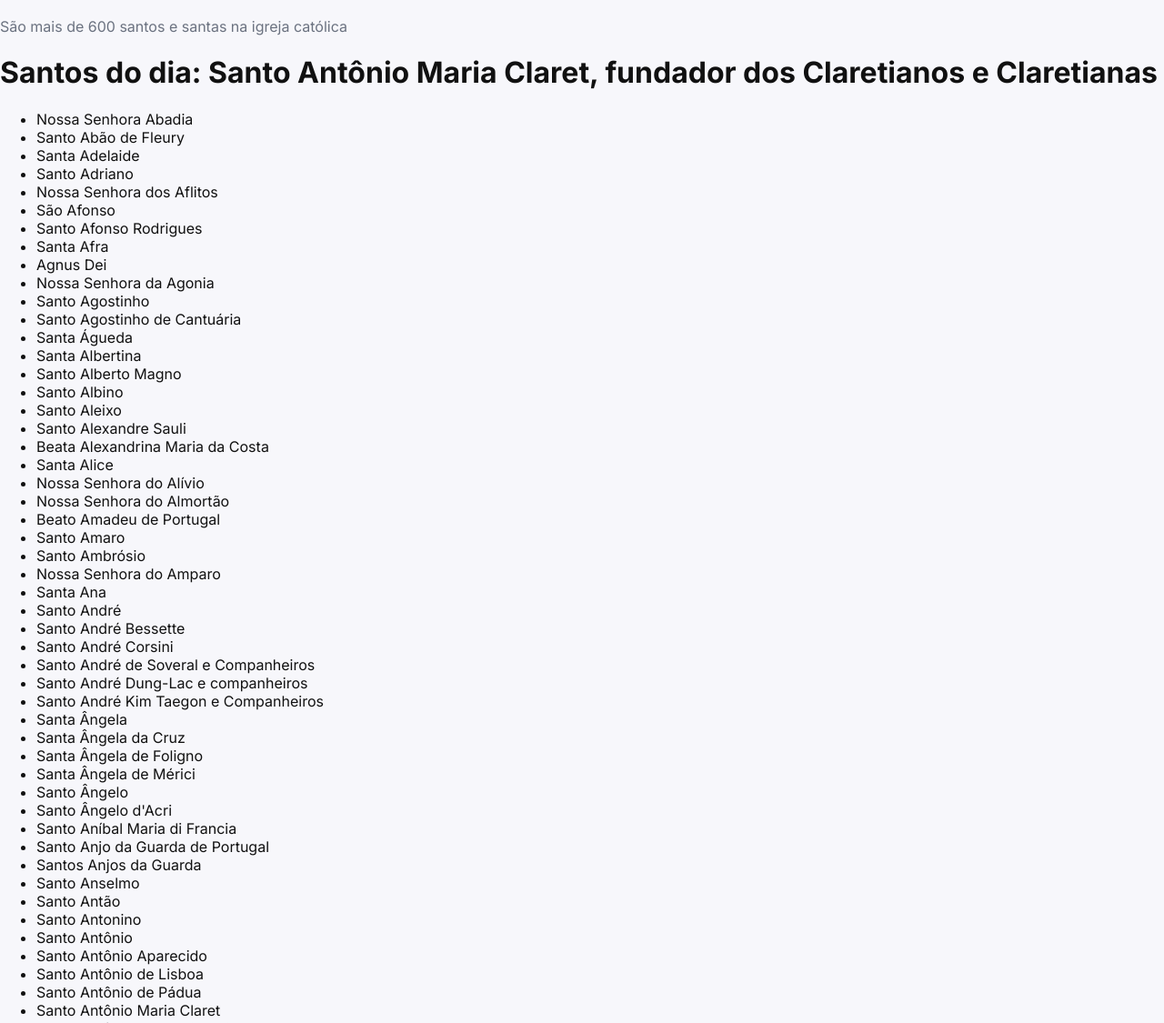
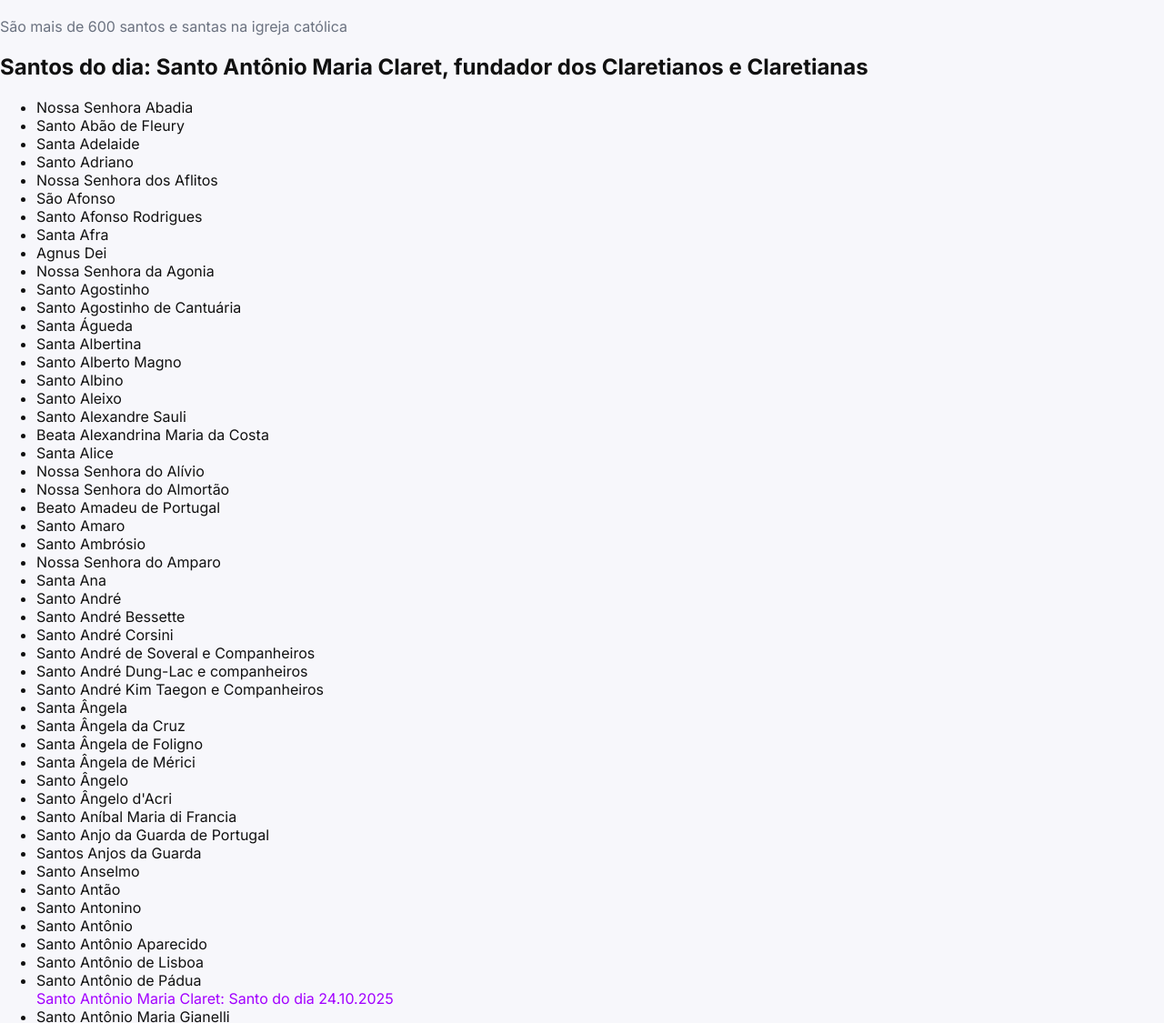
Before and after one commit to lu56tec/F-kpedia, a plain HTML site: page santos.html in a window 1280 px wide. Shown: the part 174-1299 px from the top of the page at 91% size. Drawn offline with Linux system fonts and the light colour scheme.

Commit message:
Update santos.html
atualização diaria

```diff
--- a/santos.html
+++ b/santos.html
@@ -23,6 +23,7 @@ main{padding:28px 0}
 .muted{color:var(--muted)}
 footer{padding:24px 0;color:#666;border-top:1px solid #e6e9ef;margin-top:40px}
 mark{background:yellow;padding:0 3px;border-radius:3px}
+  .h2{font-size:30px;}
 </style>
 </head>
 <body>
@@ -47,7 +48,7 @@ mark{background:yellow;padding:0 3px;border-radius:3px}
 </header>
 <h1>Todos os santos e santas de Deus</h1>
   <p class="muted">São mais de 600 santos e santas na igreja católica</p>
-  <h1>Santos do dia: Santo Antônio Maria Claret, fundador dos Claretianos e Claretianas</h1>
+  <h2>Santos do dia: Santo Antônio Maria Claret, fundador dos Claretianos e Claretianas</h2>
 <p>
   <ul>
     <li>Nossa Senhora Abadia</li>
@@ -99,7 +100,9 @@ mark{background:yellow;padding:0 3px;border-radius:3px}
     <li>Santo Antônio Aparecido</li>
     <li>Santo Antônio de Lisboa</li>
     <li>Santo Antônio de Pádua</li>
-    <li>Santo Antônio Maria Claret</li>
+    <li1 style="
+        color: #a200ffff;
+    ">Santo Antônio Maria Claret: Santo do dia 24.10.2025</li1>
     <li>Santo Antônio Maria Gianelli</li>
     <li>Santo Antônio Maria Pucci</li>
     <li>Santa Maria Troncatti</li>
```
